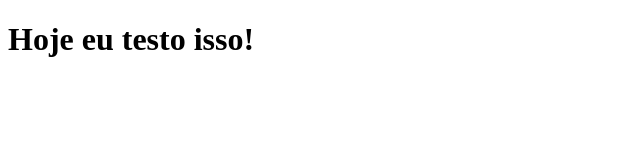
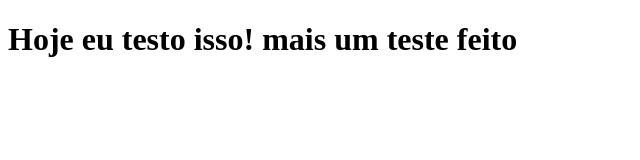
Before and after one commit to rodrigochagas30/teste, a plain HTML site: page exemplo1/exemplo.html in a window 1280 px wide. Shown: the whole page, without its empty margins (0-640 px from the left). Drawn offline with Linux system fonts and the light colour scheme.

Commit message:
mudamos o titulo do site

```diff
--- a/exemplo1/exemplo.html
+++ b/exemplo1/exemplo.html
@@ -3,9 +3,10 @@
 <head>
     <meta charset="UTF-8">
     <meta name="viewport" content="width=device-width, initial-scale=1.0">
-    <title>Document</title>
+    <title>Teste 1 </title>
 </head>
 <body>
-    <h1>Hoje eu testo isso!</h1>
+    <h1>Hoje eu testo isso! mais um teste feito</h1>
+
 </body>
 </html>
```
